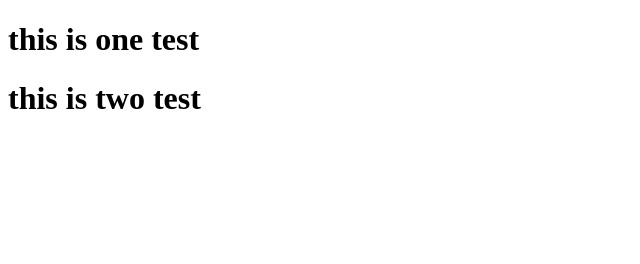
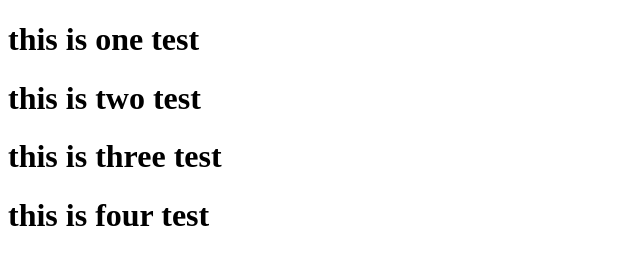
Before and after one commit to Arznet1/testing, a plain HTML site: page index.html in a window 1280 px wide. Shown: the whole page, without its empty margins (0-640 px from the left). Drawn offline with Linux system fonts and the light colour scheme.

Commit message:
addint two more line

```diff
--- a/index.html
+++ b/index.html
@@ -8,5 +8,7 @@
 <body>
     <h1>this is one test</h1>
       <h1>this is two test</h1>
+      <h1>this is three test</h1>
+      <h1>this is four test</h1>
 </body>
 </html>
```
